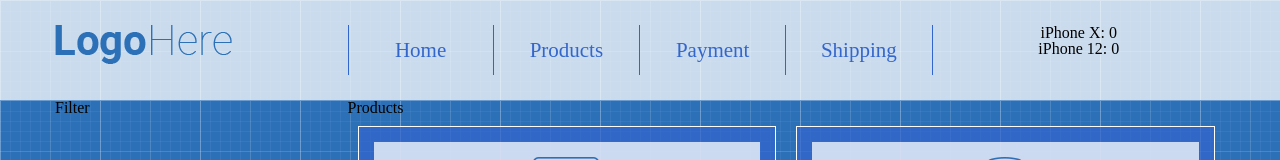
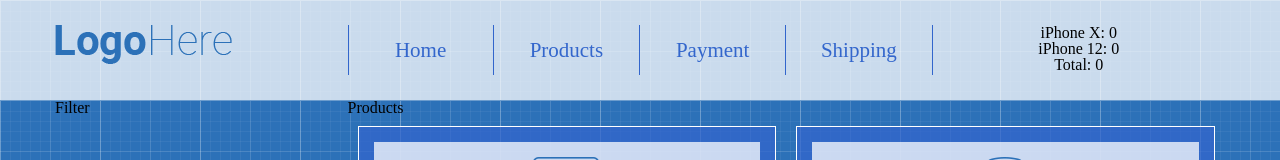
Before and after one commit to alex220496/react-shop, a React (Create React App) app: page / in a window 1280 px wide. Shown: the top 160 px of the page. Built offline with nearby package versions, Linux system fonts and the light colour scheme.

Commit message:
aded total sum for price

```diff
--- a/src/App/Header/Cart/Cart.jsx
+++ b/src/App/Header/Cart/Cart.jsx
@@ -14,12 +14,19 @@ const Cart = ({
     return (
         <div className="cart text-center">
             {
-                Object.keys(productsInCart).map(productId =>(
+                keys(productsInCart).map(productId =>(
                     <div key={productId}> {productsObj[productId].name}
                     : {productsInCart[productId]}</div>
                 ))
             }
 
+            <div>
+                Total: {
+                    keys(productsInCart).reduce((total,productId) =>(
+                        total + (productsObj[productId].price * productsInCart[productId])
+                    ), 0)
+                }
+            </div>
         </div>
     )
 }
```
